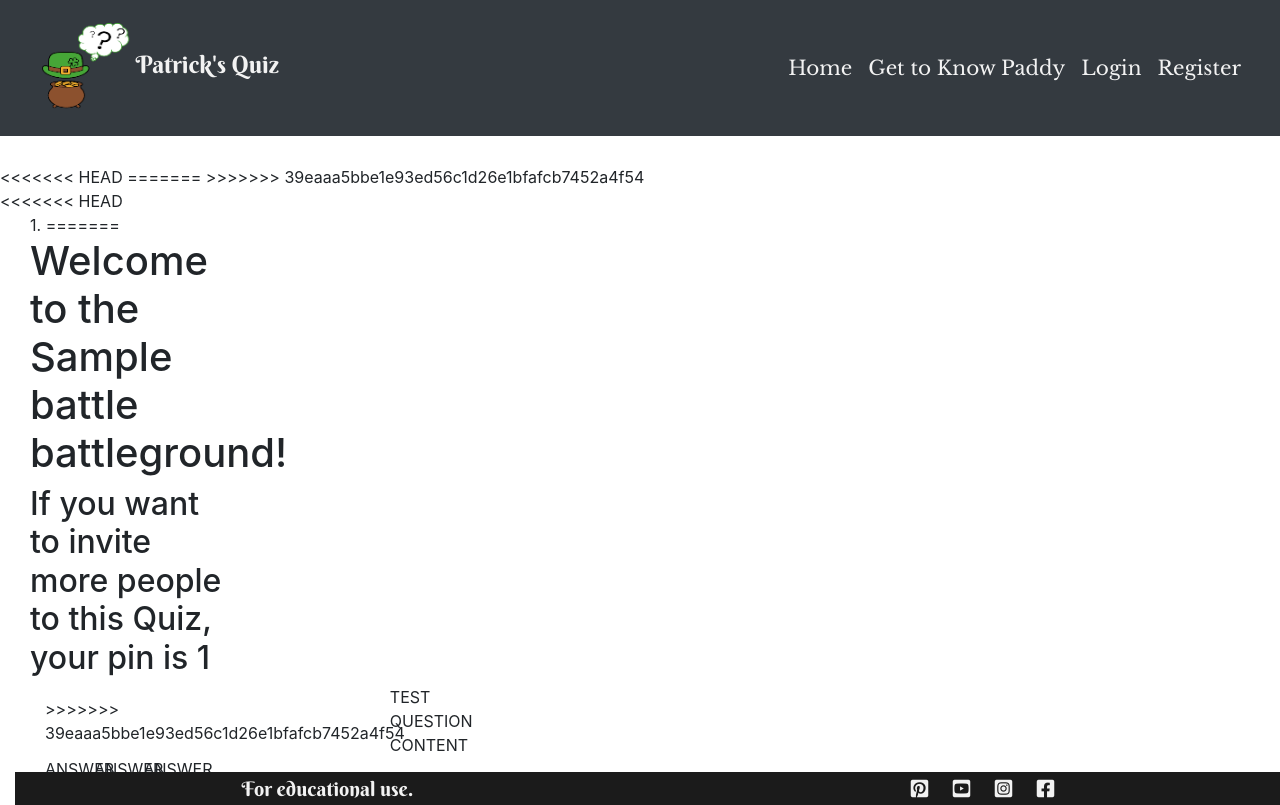
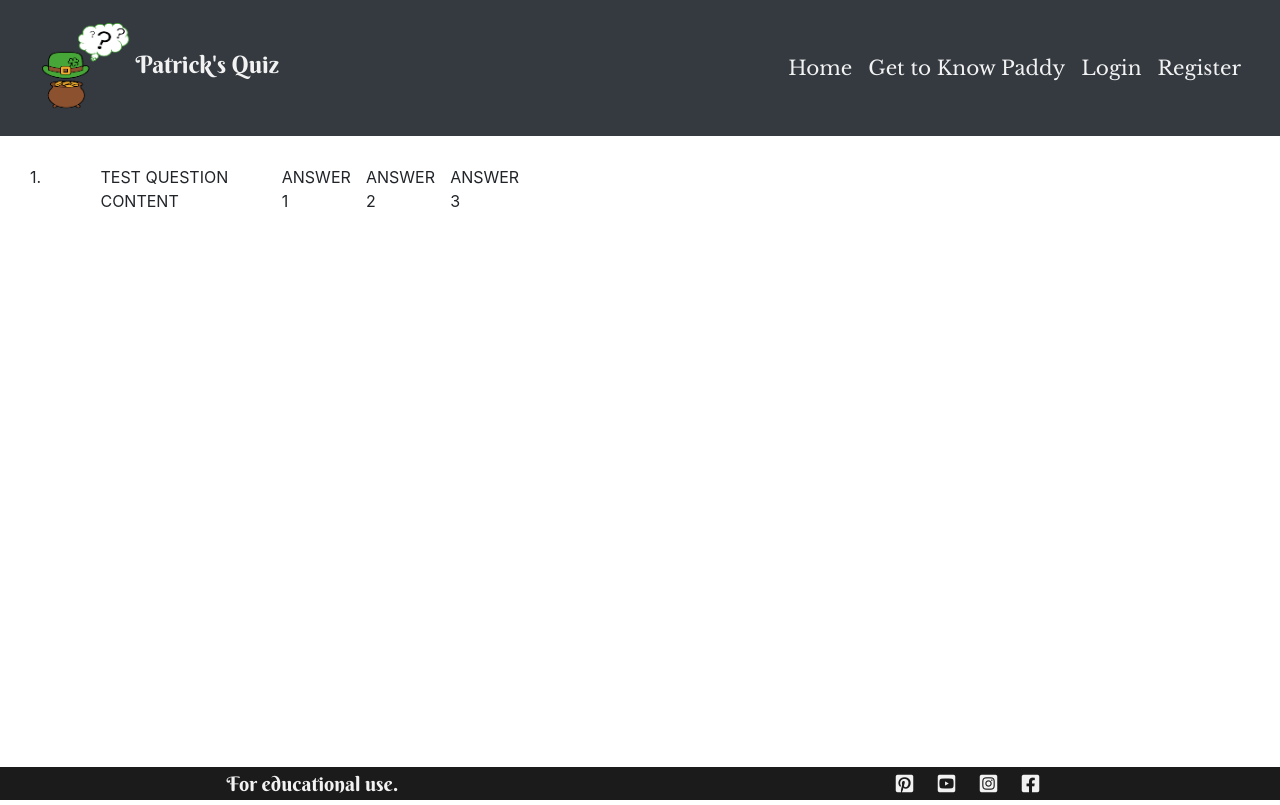
Before and after one commit to kairosity/hackpack-patricks-quiz, a Flask app: page /battleground/1 in a window 1280 px wide. Run offline with Flask 2, Linux system fonts and the light colour scheme; a database or web service that is not in the repository returns one stand-in record (values such as "Sample title"); some libraries are stand-ins or nearby versions; some web fonts are replaced.

Commit message:
trying to merge

```diff
--- a/templates/battleground.html
+++ b/templates/battleground.html
@@ -1,16 +1,11 @@
 {% extends "base.html" %}
 
 {% block title %}
-<<<<<<< HEAD
-<title>Document</title>
-=======
     <title>Battleground</title>
->>>>>>> 39eaaa5bbe1e93ed56c1d26e1bfafcb7452a4f54
 {% endblock %}
 
 {% block content %}
 
-<<<<<<< HEAD
 <!-- Game Modals -->
 
 <!-- welcome Modal -->
@@ -53,15 +48,6 @@
         <div class="row question-row">
             <div class="col-3 q&a number">
                 <span id= "question-number">1.</span>
-=======
-        <h1>Welcome to the {{battle_name}} battleground!</h1>
-        <h2>If you want to invite more people to this Quiz, your pin is {{battle_pin}}</h2>
-
-    <div class="container-fluid game-container">
-        <div class="container-fluid d-flex no-gutters" id="quiz-board">
-            <div class="row question-row">
-                <div class="col-12 col-md-6"></div>
->>>>>>> 39eaaa5bbe1e93ed56c1d26e1bfafcb7452a4f54
             </div>
             <div class="col-9 q&a question">
                 <span id= "question">TEST QUESTION CONTENT</span>
```
